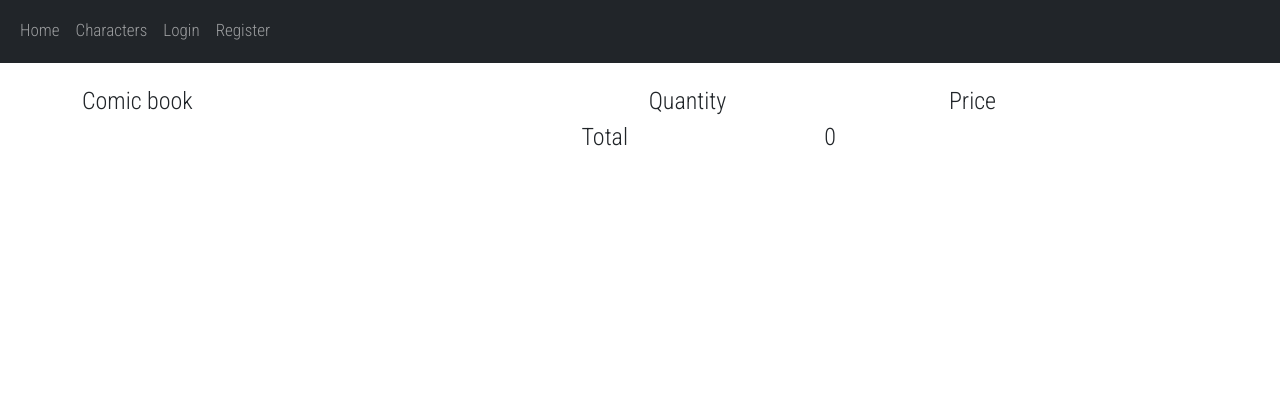
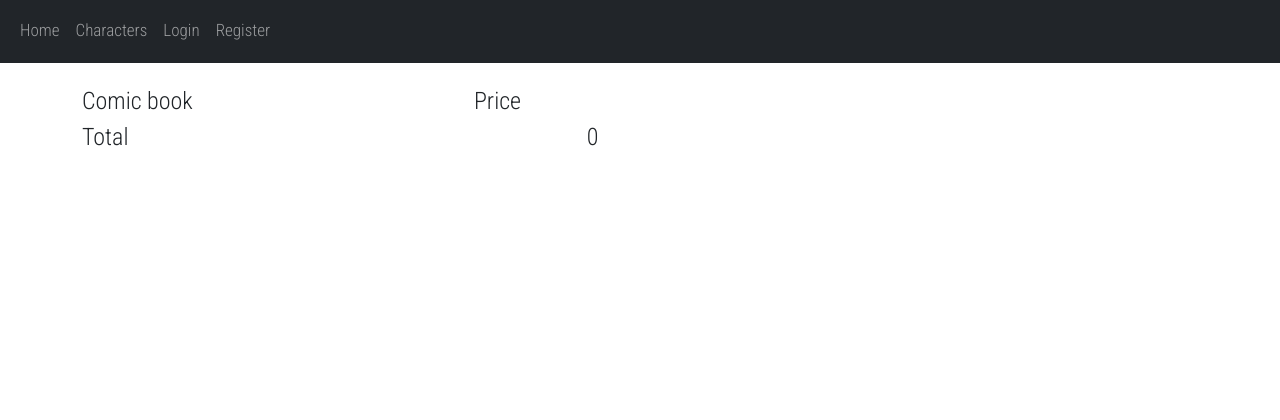
Before and after one commit to Jamesjr95/django_marvel, a Django app: a page that uses templates/users/profile.html in a window 1280 px wide. Shown: the top 420 px of the page. Run offline with Django 4.2, Linux system fonts and the light colour scheme; data comes from the database, SQL or seed files in the repository; both versions use the stored data as it was after the commit; some libraries are stand-ins or nearby versions.

Commit message:
fixed checkout page

```diff
--- a/templates/catalog/search_query.html
+++ b/templates/catalog/search_query.html
@@ -1,6 +1,6 @@
 {% extends 'base.html' %} {% load static %}
 {% block content %}
-<div class="container p-4">
+<div class="container container-fluid min-vh-100 p-4">
     {% for comic in search_query %}
     <div class="row search_container p-3">
         <div class="col-lg-4">
--- a/templates/users/profile.html
+++ b/templates/users/profile.html
@@ -1,28 +1,26 @@
 {% extends 'base.html' %} {% load static %} {% block content %}
 <div class="container min-vh-100">
   <div class="row pt-4">
-    <div class="col-5">
+    <div class="col-3">
       <h4>Comic book</h4>
     </div>
-    <div class="col-3 text-center d-none d-sm-block">
-      <h4>Quantity</h4>
-    </div>
-    <div class="col-3 text-center d-none d-sm-block">
+    <div class="col-3 text-center d-sm-none d-md-block d-none d-sm-block">
       <h4>Price</h4>
     </div>
   </div>
   {% for checkout_item in user.checkout.checkout_items.all %}
   <div class="row pt-3">
-    <div class="col-5 d-flex align-items-center border-top">
+    <div class="col-3 d-flex align-items-center border-top">
       <img
         src="{{checkout_item.book.image_url}}"
         alt="{{checkout_item.book.id}}"
         class=""
         width="100"
-
       />
       <div class="col-6">
-        <h4 class="m-0 flex-column d-none d-lg-block justify-content-center align-self-center text-center flex-md-row fs-6">
+        <h4
+          class="m-0 flex-column d-none d-lg-block justify-content-center align-self-center text-center flex-md-row fs-6"
+        >
           {{checkout_item.book.title}}
         </h4>
       </div>
@@ -31,29 +29,40 @@
           <i class="far fa-solid fa-x text-danger pt-1"></i>
         </a>
       </div>
-      <hr/>
+      <hr />
     </div>
-    <div class="col-3 d-flex align-items-center justify-content-center text-center d-none d-sm-block">
-      <form action="{% url 'library_app:update_cart' checkout_item.id %}" method="POST">
-        <input type="number" name="quantity" value="{{checkout_item.quantity}}">
+    <div
+      class="col-3 d-flex align-items-center justify-content-center text-center d-none d-sm-block d-sm-none d-md-block"
+    >
+      ${{checkout_item.book.price}}
+    </div>
+  </div>
+  <div class="row pt-2">
+    <div class="col-3">
+      <form
+        action="{% url 'library_app:update_cart' checkout_item.id %}"
+        method="POST"
+        class=""
+      >
+        <input
+          type="number"
+          name="quantity"
+          value="{{checkout_item.quantity}}"
+        />
         {% csrf_token %}
         <button type="submit" class="btn btn-sm btn-info">Update</button>
       </form>
-    </div>
-    <div class="col-3 d-flex align-items-center justify-content-center text-center d-none d-sm-block">
-      ${{checkout_item.book.price}}
     </div>
   </div>
 
   {% endfor %}
   <div class="row">
-  <div class="col-6 d-flex justify-content-end">
+    <div class="col-4 d-flex justify-content-start">
       <h4>Total</h4>
     </div>
-  <div class="col-4 d-flex justify-content-center">
+    <div class="col-3 d-flex justify-content-center">
       <h4>{{user.checkout.total_price}}</h4>
     </div>
   </div>
 </div>
-{% include 'partials/footer.html' %}
-{% endblock content %}
+{% include 'partials/footer.html' %} {% endblock content %}
```
Also changed, not shown: db.sqlite3. Lines whose indentation alone changed are shown as unchanged.
